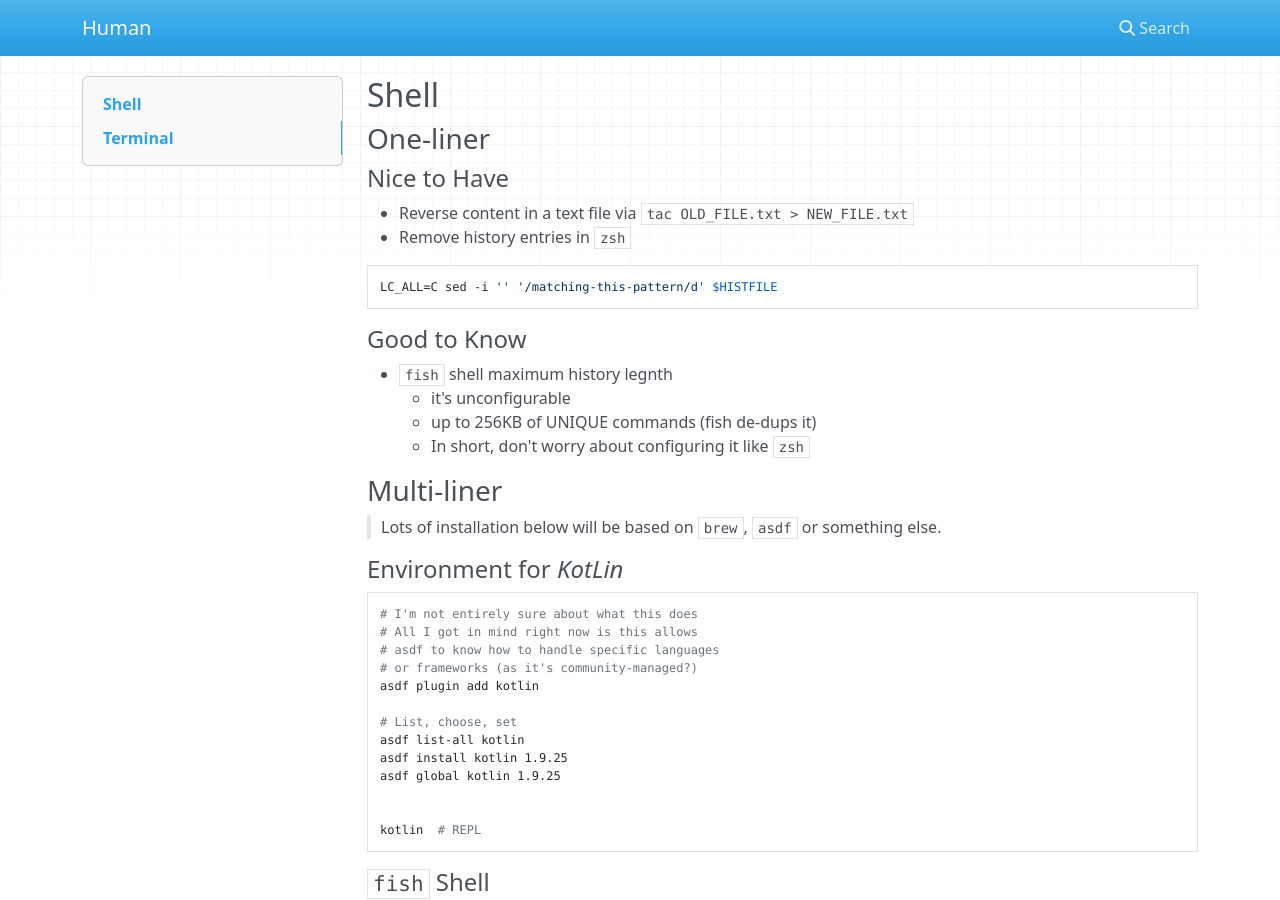
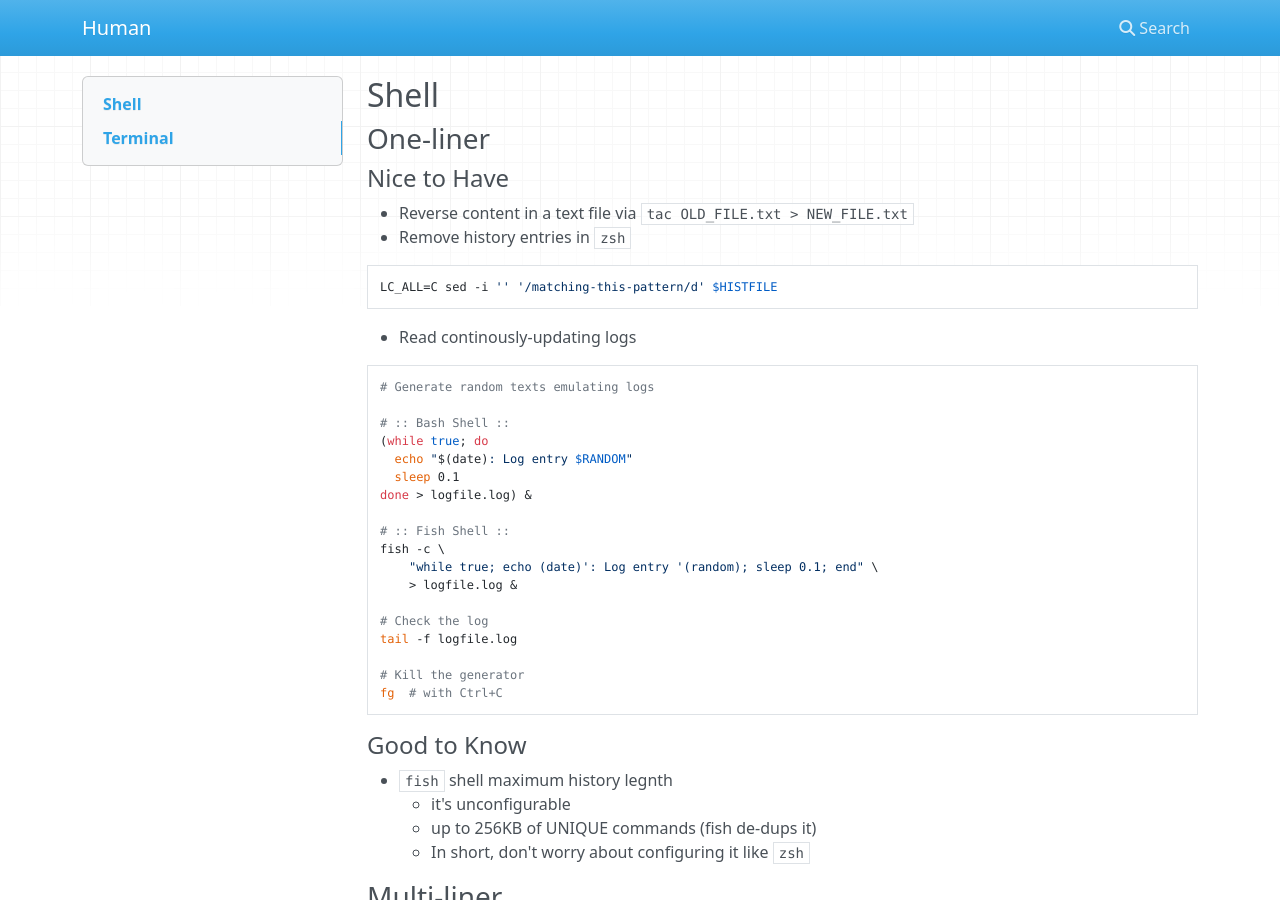
Before and after one commit to codingEzio/codingEzio.github.io, an MkDocs documentation site: the page built from docs/tips-n-tricks/tidbits-terminal.md, in a window 1280 px wide and 900 px high. Built offline with MkDocs 1.6.1, drawn with Linux system fonts in a browser that asks for light colours; nearby versions of some CDN libraries.

Commit message:
feat: Tibits on the usage of 'tail -f' for Terminal

````diff
--- a/docs/tips-n-tricks/tidbits-terminal.md
+++ b/docs/tips-n-tricks/tidbits-terminal.md
@@ -10,6 +10,29 @@
 
 ```sh
 LC_ALL=C sed -i '' '/matching-this-pattern/d' $HISTFILE
+```
+
+- Read continously-updating logs
+
+```sh
+# Generate random texts emulating logs
+
+# :: Bash Shell ::
+(while true; do
+  echo "$(date): Log entry $RANDOM"
+  sleep 0.1
+done > logfile.log) &
+
+# :: Fish Shell ::
+fish -c \
+    "while true; echo (date)': Log entry '(random); sleep 0.1; end" \
+    > logfile.log &
+
+# Check the log
+tail -f logfile.log
+
+# Kill the generator
+fg  # with Ctrl+C
 ```
 
 #### Good to Know
````
